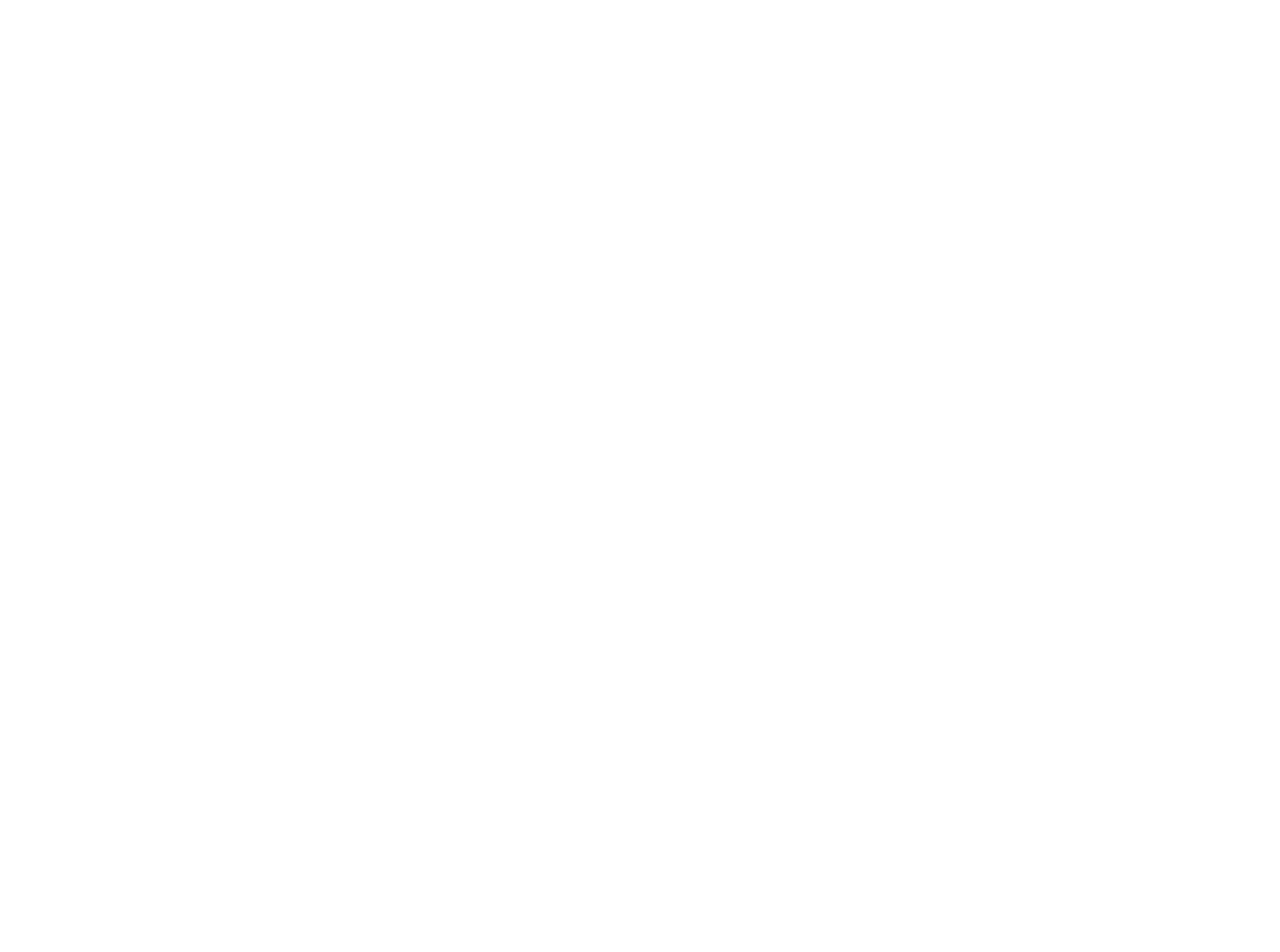
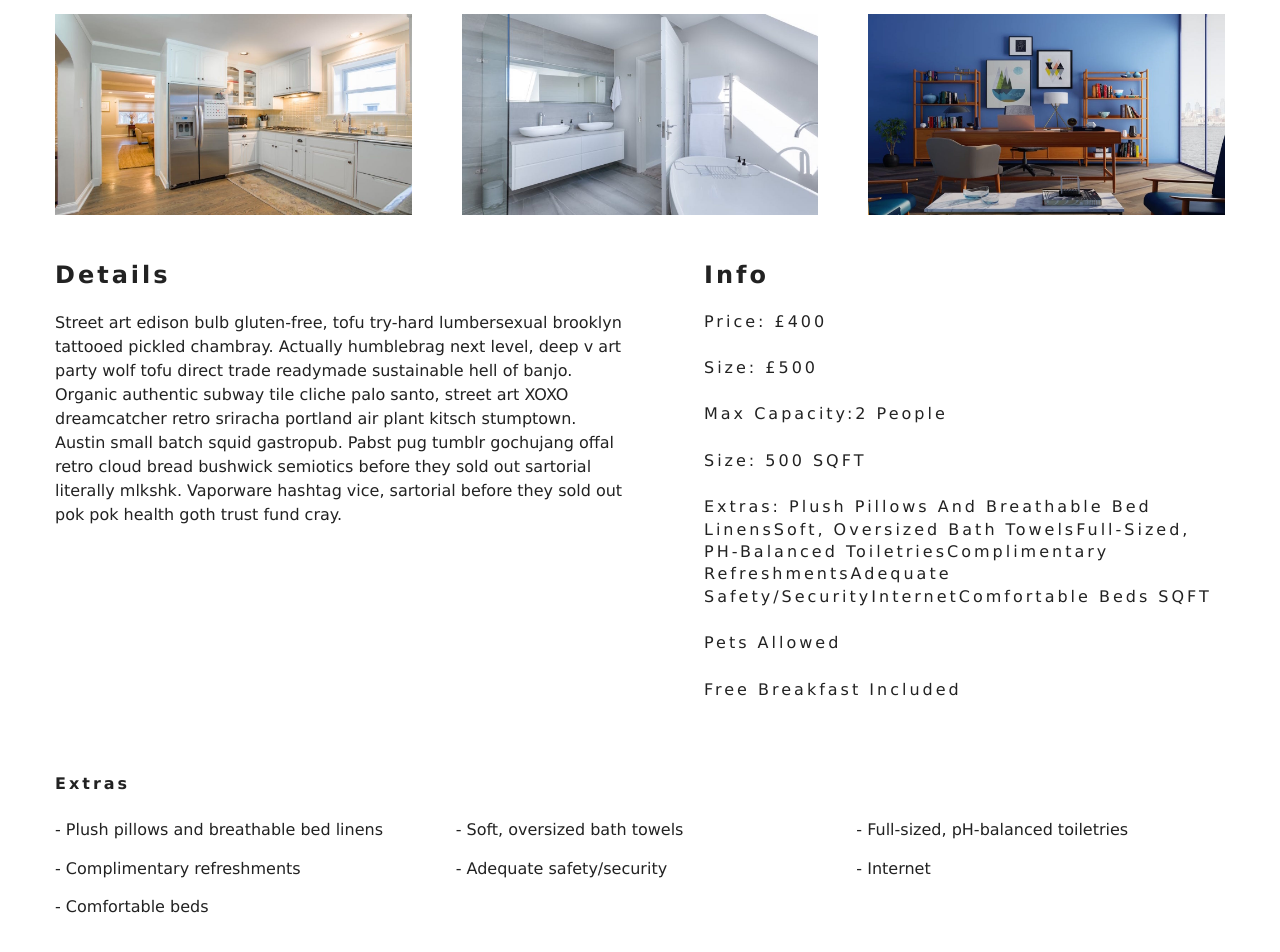
Before and after one commit to tan-ahmed/beach-resort, a React (Create React App) app: page /rooms/double-deluxe in a window 1280 px wide. Shown: the part 612-1564 px from the top of the page. Before the commit the page ends 800 px from the top, so only its background shows below. Built offline with nearby package versions, Linux system fonts and the light colour scheme.

Commit message:
single room component

```diff
--- a/src/pages/SingleRoom.js
+++ b/src/pages/SingleRoom.js
@@ -37,12 +37,51 @@
 
         const { name, description, capacity, size, price, extras, breakfast, pets, images } = room
 
+        // array destructuring
+        const [mainImg, ...defaultImg] = images;
+        // console.log(mainImg)
+        // console.log(defaultImg)
+
         return (
-            <StyledHero img={images[0] || this.state.defaultBcg}>
-                <Banner title={`${name} room`}>
-                    <Link to="/rooms" className="btn-primary">Back to rooms</Link>
-                </Banner>
-            </StyledHero>
+            <>
+                <StyledHero img={mainImg || this.state.defaultBcg}>
+                    <Banner title={`${name} room`}>
+                        <Link to="/rooms" className="btn-primary">Back to rooms</Link>
+                    </Banner>
+                </StyledHero>
+                <section className="single-room">
+                    <div className="single-room-images">
+                        {defaultImg.map((item, index) => {
+                            return <img src={item} key={index} alt={name} />
+                        })}
+                    </div>
+                    <div className="single-room-info">
+                        <article className="desc">
+                            <h3>Details</h3>
+                            <p>{description}</p>
+                        </article>
+                        <article className="info">
+                            <h3>Info</h3>
+                            <h6>price: £{price}</h6>
+                            <h6>size: £{size}</h6>
+                            <h6>Max capacity:
+                            {capacity > 1 ? `${capacity} people` : `${capacity} person`}</h6>
+                            <h6>size: {size} SQFT</h6>
+                            <h6>extras: {extras} SQFT</h6>
+                            <h6>{pets ? "pets allowed" : "no pets allowed"}</h6>
+                            <h6>{breakfast && "free breakfast included"}</h6>
+                        </article>
+                    </div>
+                </section>
+                <section className="room-extras">
+                    <h6>Extras</h6>
+                    <ul className="extras">
+                    {extras.map((item, index)=>{
+                        return <li key={index}>- {item}</li>
+                    })}
+                    </ul>
+                </section>
+            </>
         )
     }
 }
```
Also changed, not shown: 12 other files (tests, documents, lock files or other folders).
